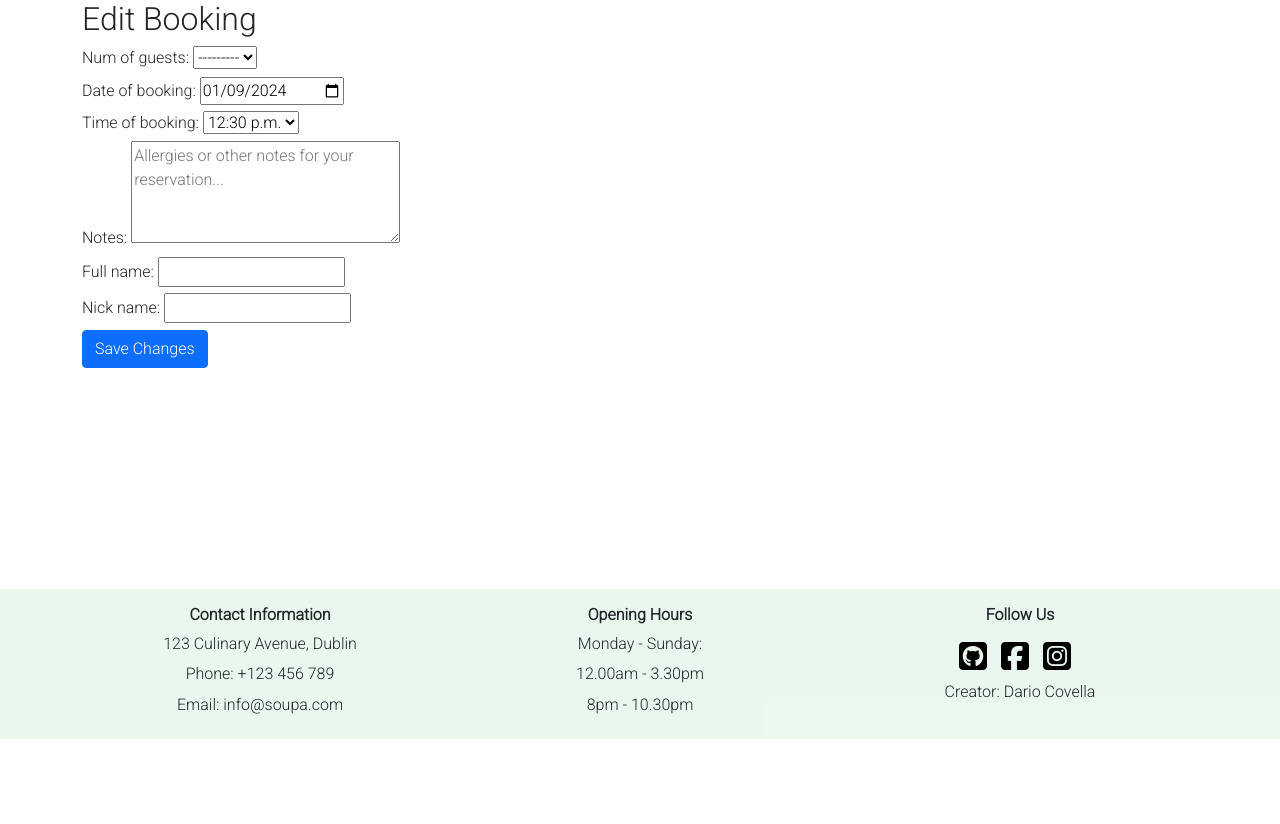
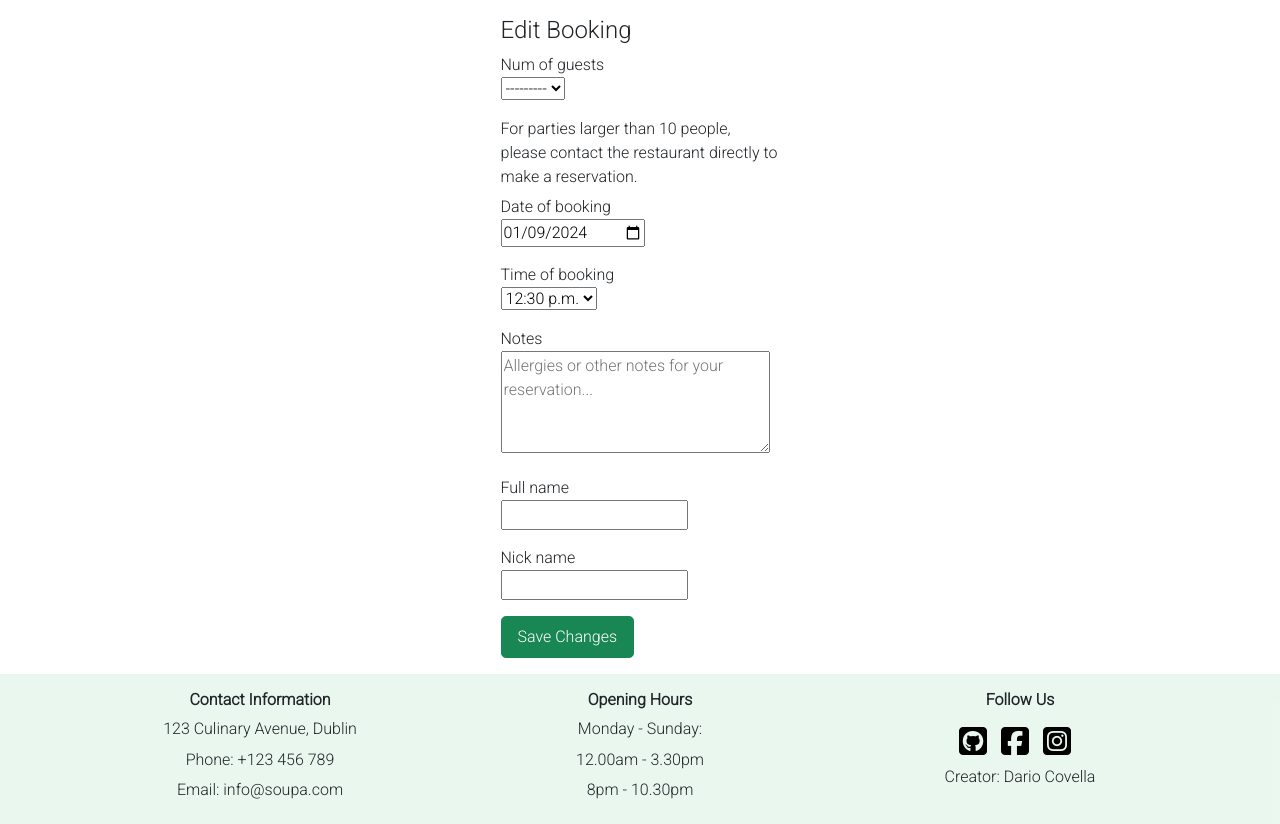
Before and after one commit to Darioc18/PP4-restaurant-booking-system, a Django app: template templates/edit_reservation.html in a window 1280 px wide. Shown: the part 61-885 px from the top of the page. Before the commit the page ends 800 px from the top, so only its background shows below. Run offline with Django 4.2, Linux system fonts and the light colour scheme; the template is opened without the code that fills it: values that come from a table or form of the project are taken from there, others are empty; some libraries are stand-ins or nearby versions.

Commit message:
Style edit and delete reservation pages

```diff
--- a/templates/edit_reservation.html
+++ b/templates/edit_reservation.html
@@ -2,15 +2,56 @@
 
 {% block content %}
 
-<section id="edit-booking" class="edit_booking">
-    <div class="container">
-        <h2 class="stroke">Edit Booking</h2>
+
+<div class="container">
+    <div class="col-md-3 mx-auto mt-3">
+        <h4 class="stroke">Edit Booking</h4>
         <form method="POST" class="form">
+
             {% csrf_token %}
-            {{ form.as_p }}
-            <button type="submit" class="btn btn-primary">Save Changes</button>
+
+            <div class="mb-3">
+                <label for="{{ form.num_of_guests.id_for_label }}">{{ form.num_of_guests.label }}</label>
+                <br>
+                {{ form.num_of_guests }}
+            </div>
+
+            <p>For parties larger than 10 people, please contact the restaurant directly to make a reservation.</p>
+
+            <div class="mb-3">
+                <label for="{{ form.date_of_booking.id_for_label }}">{{ form.date_of_booking.label }}</label>
+                <br>
+                {{ form.date_of_booking }}
+            </div>
+
+            <div class="mb-3">
+                <label for="{{ form.time_of_booking.id_for_label }}">{{ form.time_of_booking.label }}</label>
+                <br>
+                {{ form.time_of_booking }}
+            </div>
+
+            <div class="mb-3">
+                <label for="{{ form.notes.id_for_label }}">{{ form.notes.label }}</label>
+                <br>
+                {{ form.notes }}
+            </div>
+
+            <div class="mb-3">
+                <label for="{{ form.full_name.id_for_label }}">{{ form.full_name.label }}</label>
+                <br>
+                {{ form.full_name }}
+            </div>
+
+            <div class="mb-3">
+                <label for="{{ form.nick_name.id_for_label }}">{{ form.nick_name.label }}</label>
+                <br>
+                {{ form.nick_name }}
+            </div>
+
+            <button type="submit" class="btn btn-success mb-3 btn-lg">Save Changes</button>
         </form>
     </div>
-</section>
+</div>
+
 
 {% endblock %}
```
Also changed, not shown: templates/delete_reservation.html (+5 -4 lines).
